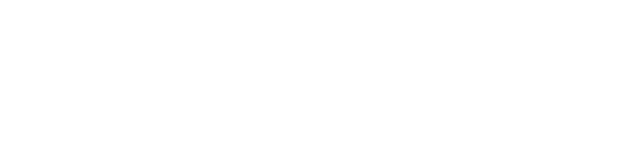
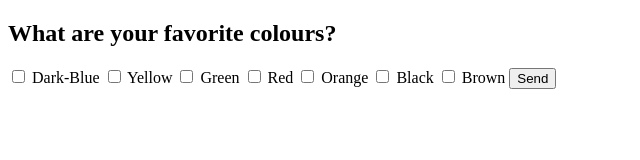
Before and after one commit to AFU92/VueJS_Study, a plain HTML site: page 6_list_items/index2..html in a window 1280 px wide. Shown: the whole page, without its empty margins (0-640 px from the left). Drawn offline with nearby package versions, Linux system fonts and the light colour scheme.

Commit message:
v-for: list colours

```diff
--- a/6_list_items/index2..html
+++ b/6_list_items/index2..html
@@ -10,14 +10,12 @@
 
 <body>
     <div id="app">
-
         <form @submit.prevent="submit" action="" method="GET">
             <h2>What are your favorite colours?</h2>
-            <template v-for="colours list">
-
-                <input v-model="selected_colours" type="checkbox" v-bind:id="colour.value" v-bind:value="colour.value">
-                <label v-bind:for="colour.value">
-                    {{colour.name}}
+            <template v-for="one_colour in colours">
+                <input v-model="selected_colours" type="checkbox" v-bind:id="one_colour.value" v-bind:value="one_colour.value">
+                <label v-bind:for="one_colour.value">
+                    {{one_colour.name}}
                 </label>
             </template>
 
@@ -40,8 +38,7 @@
                     { name: "Black", value: "Black" },
                     { name: "Brown", value: "Brown" }],
                 selected_colours: [
-                ],
-
+                ]
             },
             methods: {
                 submit: function () {
```
